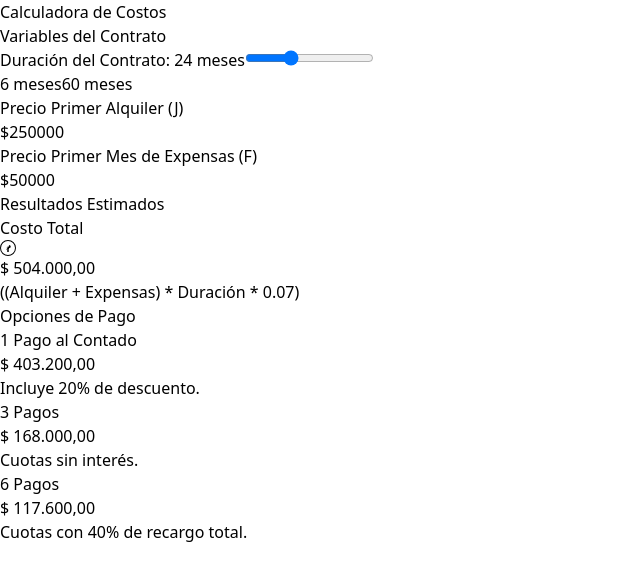
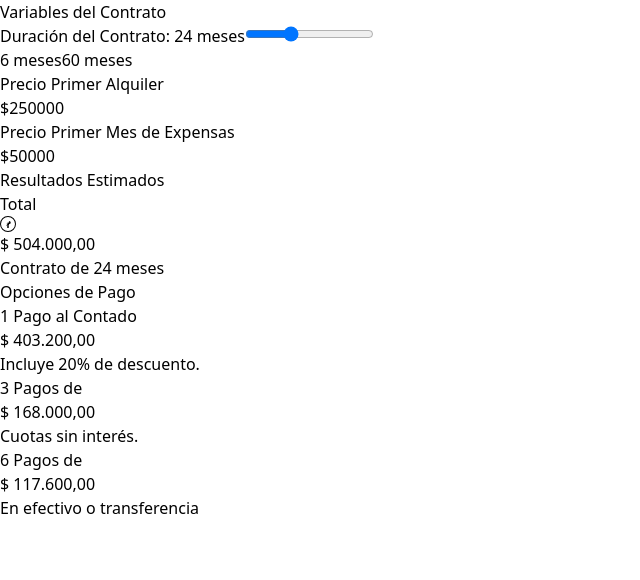
Before and after one commit to lbozzolo/calculadora-de-costos, a React (Vite) app: page / in a window 1280 px wide. Shown: the top 580 px of the page, without its empty margins (0-640 px from the left). Built offline with nearby package versions, Linux system fonts and the light colour scheme.

Commit message:
Modificaciones de diseño

```diff
--- a/src/App.jsx
+++ b/src/App.jsx
@@ -39,9 +39,9 @@ export default function App() {
   return (
     <div className="bg-gray-100 min-h-screen font-poppins flex items-center justify-center p-4">
       <div className="w-full max-w-5xl">
-        <div className="text-center mb-10">
+        {/* <div className="text-center mb-10">
             <h1 className="text-4xl md:text-5xl font-bold text-slate-800">Calculadora de Costos</h1>
-        </div>
+        </div> */}
         <main className="w-full bg-white rounded-2xl shadow-lg p-6 md:p-10">
           <div className="grid grid-cols-1 lg:grid-cols-2 gap-8 lg:gap-12">
             <div className="space-y-6">
@@ -54,27 +54,27 @@ export default function App() {
                 <div className="flex justify-between text-xs text-slate-500 mt-1"><span>6 meses</span><span>60 meses</span></div>
               </div>
               <div>
-                <label htmlFor="rent" className="block text-sm font-medium text-slate-600 mb-1">Precio Primer Alquiler (J)</label>
+                <label htmlFor="rent" className="block text-sm font-medium text-slate-600 mb-1">Precio Primer Alquiler</label>
                 <div className="relative"><span className="absolute inset-y-0 left-0 flex items-center pl-3 text-slate-500">$</span><input id="rent" type="number" value={rent} onChange={(e) => setRent(e.target.value)} placeholder="Ej: 250000" className="w-full pl-7 pr-4 py-2 border border-slate-300 rounded-md shadow-sm focus:ring-indigo-500 focus:border-indigo-500"/></div>
               </div>
               <div>
-                <label htmlFor="expenses" className="block text-sm font-medium text-slate-600 mb-1">Precio Primer Mes de Expensas (F)</label>
+                <label htmlFor="expenses" className="block text-sm font-medium text-slate-600 mb-1">Precio Primer Mes de Expensas</label>
                 <div className="relative"><span className="absolute inset-y-0 left-0 flex items-center pl-3 text-slate-500">$</span><input id="expenses" type="number" value={expenses} onChange={(e) => setExpenses(e.target.value)} placeholder="Ej: 50000" className="w-full pl-7 pr-4 py-2 border border-slate-300 rounded-md shadow-sm focus:ring-indigo-500 focus:border-indigo-500"/></div>
               </div>
             </div>
             <div className="space-y-6">
               <h2 className="text-xl font-semibold text-slate-700 border-b pb-2">Resultados Estimados</h2>
               <div className="bg-gradient-to-br from-indigo-600 via-purple-600 to-blue-500 text-white p-5 rounded-lg shadow-lg">
-                <div className="flex justify-between items-center"><h3 className="text-lg font-semibold">Costo Total</h3><InfoIcon className="text-white/70" /></div>
+                <div className="flex justify-between items-center"><h3 className="text-lg font-semibold">Total</h3><InfoIcon className="text-white/70" /></div>
                 <p className="text-4xl font-bold mt-1">{costs.total.toLocaleString('es-AR', { style: 'currency', currency: 'ARS' })}</p>
-                <p className="text-xs text-white/80 mt-2 opacity-90">((Alquiler + Expensas) * Duración * 0.07)</p>
+                <p className="text-xs text-white/80 mt-2 opacity-90">Contrato de {duration} meses</p>
               </div>
               <div>
                 <h3 className="text-md font-semibold text-slate-600 mb-3">Opciones de Pago</h3>
                 <div className="space-y-3">
                   <ResultCard title="1 Pago al Contado" amount={costs.upfront} description="Incluye 20% de descuento." bgColor="bg-green-50" borderColor="border-green-200"/>
-                  <ResultCard title="3 Pagos" amount={costs.threePayments} description="Cuotas sin interés."/>
-                  <ResultCard title="6 Pagos" amount={costs.sixPayments} description="Cuotas con 40% de recargo total."/>
+                  <ResultCard title="3 Pagos de" amount={costs.threePayments} description="Cuotas sin interés."/>
+                  <ResultCard title="6 Pagos de" amount={costs.sixPayments} description="En efectivo o transferencia"/>
                 </div>
               </div>
             </div>
```
